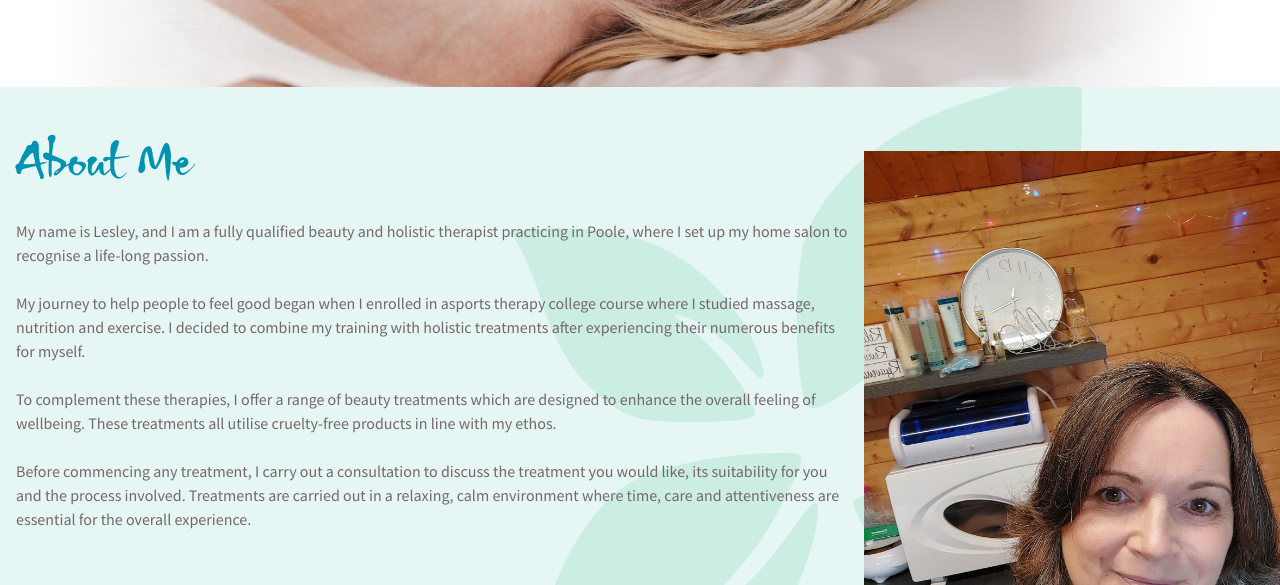
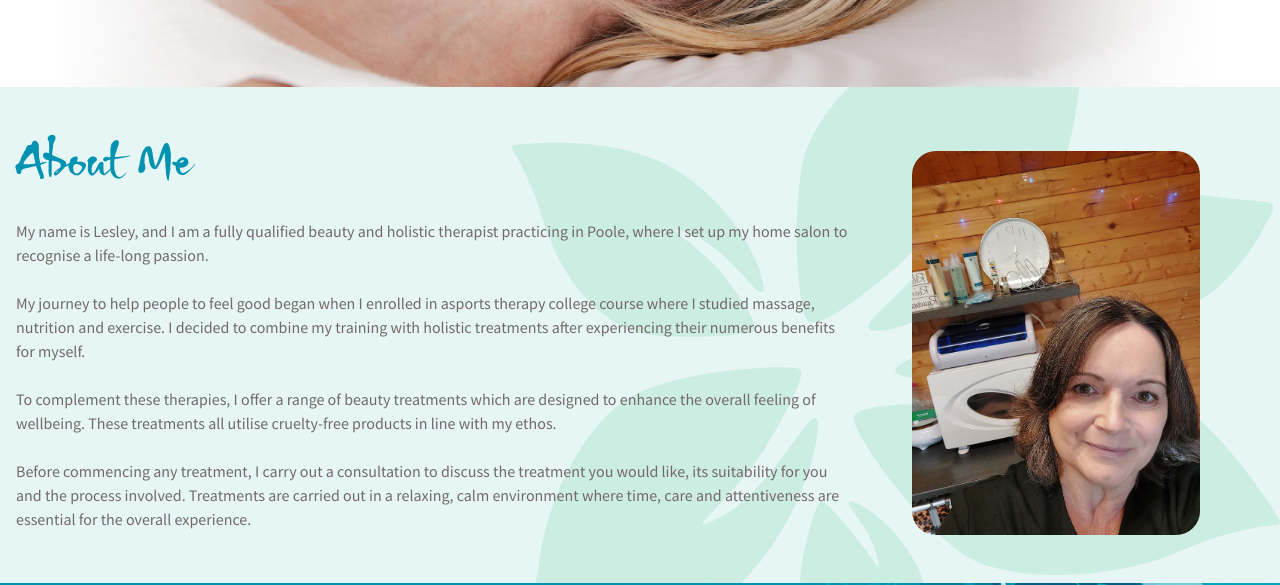
Before and after one commit to Diddyy/TTC, a website: page src/index.html in a window 1280 px wide. Shown: the part 780-1365 px from the top of the page. Drawn offline with nearby package versions, Linux system fonts and the light colour scheme; files whose address does not match are found by name.

Commit message:
Update tailwind, change lesley picture

```diff
--- a/package.json
+++ b/package.json
@@ -1,5 +1,5 @@
 {
   "devDependencies": {
-    "tailwindcss": "^3.0.23"
+    "tailwindcss": "^3.2.4"
   }
 }
--- a/src/index.html
+++ b/src/index.html
@@ -184,8 +184,8 @@
                             <h2 class="text-6xl font-gizmo text-primary-turquoise">About Me</h2>
                             <p class="mt-4 lg:mt-6 mx-auto h4">My name is Lesley, and I am a fully qualified beauty and holistic therapist practicing in Poole, where I set up my home salon to recognise a life-long passion. <br><br>My journey to help people to feel good began when I enrolled in asports therapy college course where I studied massage, nutrition and exercise. I decided to combine my training with holistic treatments after experiencing their numerous benefits for myself.<br><br> To complement these therapies, I offer a range of beauty treatments which are designed to enhance the overall feeling of wellbeing. These treatments all utilise cruelty-free products in line with my ethos.<br><br> Before commencing any treatment, I carry out a consultation to discuss the treatment you would like, its suitability for you and the process involved. Treatments are carried out in a relaxing, calm environment where time, care and attentiveness are essential for the overall experience.</p>
                         </div>
-                        <div class="md:w-1/3 flex flex-col flex-wrap justify-center">
-                            <img class="max-w-sm mt-4 ml-4" src="assets/team/lesley.jpg" alt="Lesley - TTC Owner"/>
+                        <div class="md:w-1/3 mt-4 flex justify-center m-auto">
+                            <img class="w-72 h-auto md:h-96 rounded-3xl mx-auto my-auto" src="assets/team/lesley.jpg" alt="Lesley - TTC Owner"/>
                         </div>
                     </div>
                 </div>
```
Also changed, not shown: dist/app.css, 1 other file.
